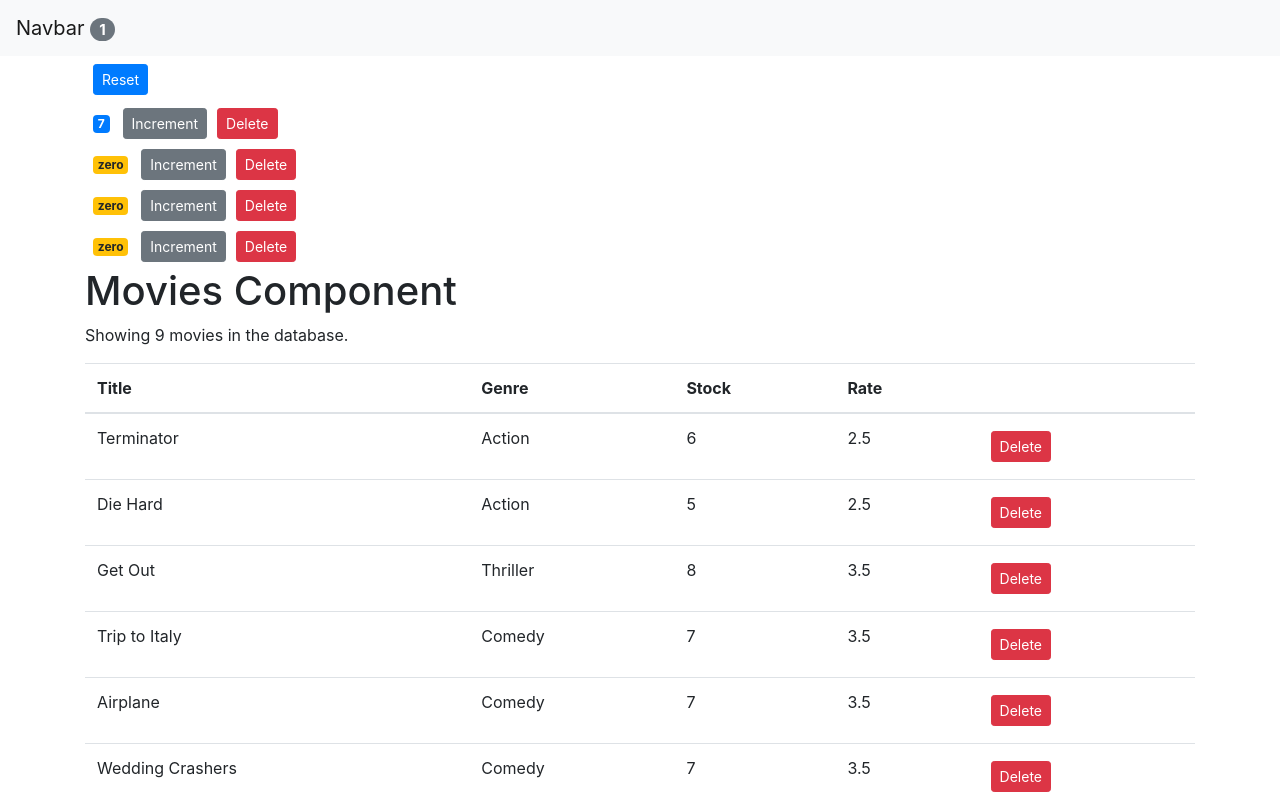
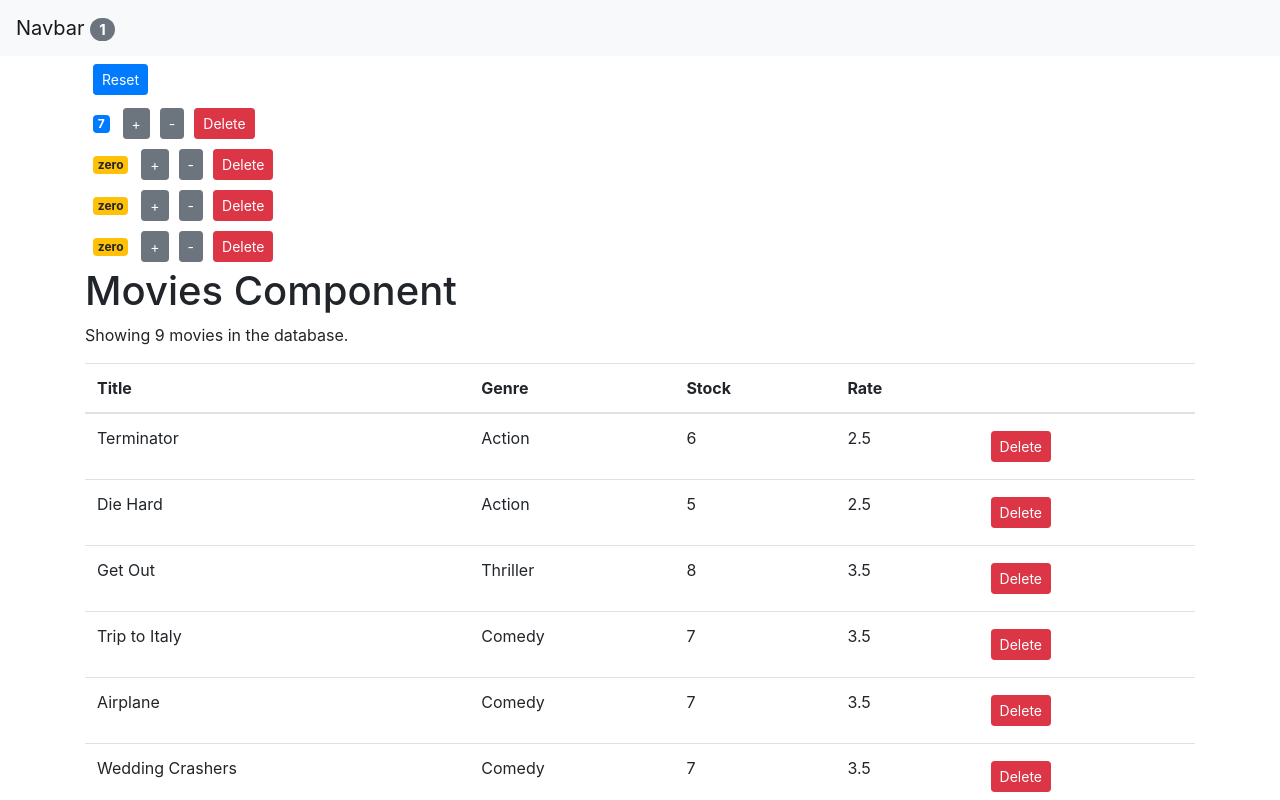
Before and after one commit to DilshanUdawaththa/Counter-App-ReactJS, a React (Create React App) app: page / in a window 1280 px wide. Shown: the top 800 px of the page. Built offline with nearby package versions, Linux system fonts and the light colour scheme.

Commit message:
Decrement button is added

```diff
--- a/src/App.js
+++ b/src/App.js
@@ -21,6 +21,14 @@
     this.setState({ counters });
   };
 
+  handleDecrement = (counter) => {
+    const counters = [...this.state.counters];
+    const index = counters.indexOf(counter);
+    counters[index] = { ...counter };
+    counters[index].value--;
+    this.setState({ counters });
+  };
+
   handleReset = () => {
     const counters = this.state.counters.map((c) => {
       c.value = 0;
@@ -38,7 +46,7 @@
       <>
         <NavBar totalCount={this.state.counters.filter(c => c.value > 0).length} />
         <div className="container">
-          <Counters counters={this.state.counters} onReset={this.handleReset} onIncrement={this.handleIncrement} onDelete={this.handleDelete}/>
+          <Counters counters={this.state.counters} onReset={this.handleReset} onIncrement={this.handleIncrement} onDecrement={this.handleDecrement} onDelete={this.handleDelete}/>
           <Movies />
         </div>
       </>
--- a/src/components/counter.jsx
+++ b/src/components/counter.jsx
@@ -10,7 +10,13 @@
             onClick={() => this.props.onIncrement(this.props.counter)}
             className="btn btn-secondary btn-sm"
           >
-            Increment
+            +
+          </button>
+          <button
+            onClick={() => this.props.onDecrement(this.props.counter)}
+            className="btn btn-secondary btn-sm"
+          >
+            -
           </button>
           <button
             className="btn btn-danger btn-sm"
--- a/src/components/counters.jsx
+++ b/src/components/counters.jsx
@@ -3,12 +3,12 @@
 
 class Counters extends Component {
   render() {
-    const {onReset, counters, onDelete, onIncrement} = this.props;
+    const {onReset, counters, onDelete, onIncrement, onDecrement} = this.props;
     return (
       <React.Fragment>
         <button className="btn btn-primary btn-sm m-2" onClick={onReset}>Reset</button>
         {counters.map((counter) => (
-          <Counter key={counter.id} onDelete={onDelete} onIncrement={onIncrement} counter={counter} />
+          <Counter key={counter.id} onDelete={onDelete} onIncrement={onIncrement} onDecrement={onDecrement} counter={counter} />
         ))}
       </React.Fragment>
     );
```
